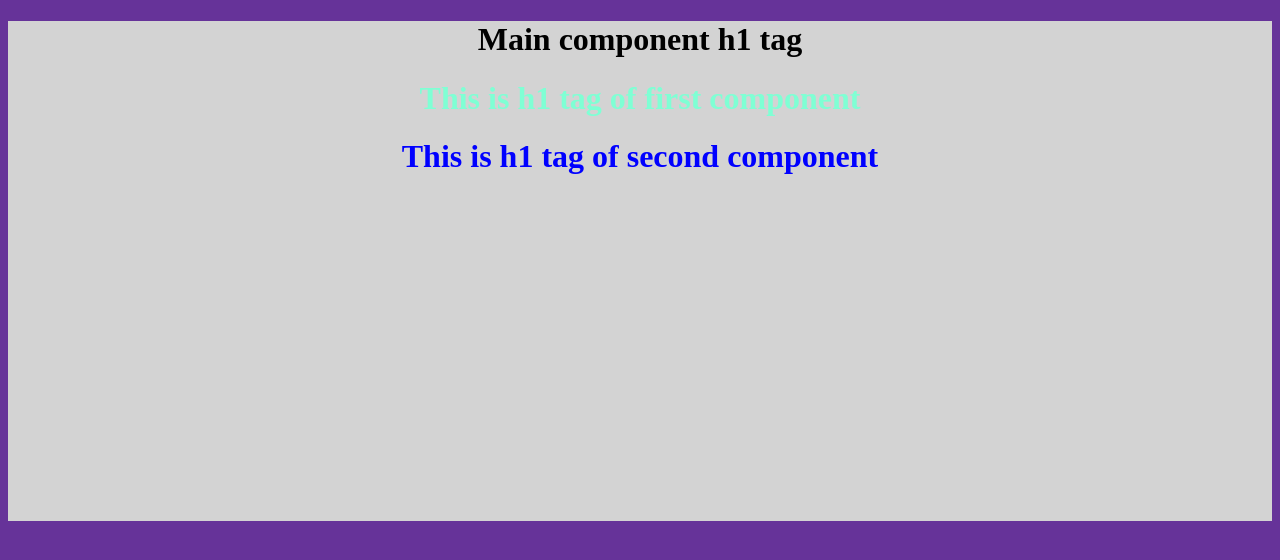
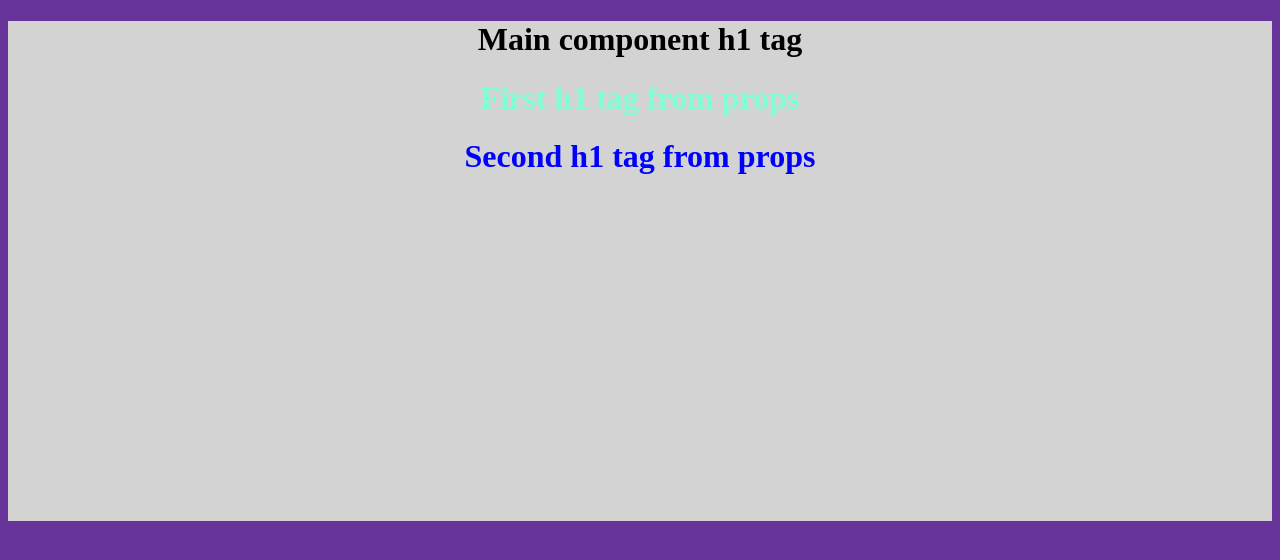
Before and after one commit to 433MHz/vue-learning-20-04-2021, a Vue app: page / in a window 1280 px wide. Shown: the top 560 px of the page. Built offline with nearby package versions, Linux system fonts and the light colour scheme.

Commit message:
Data transfer between components using props (from parent to child)

```diff
--- a/src/App.vue
+++ b/src/App.vue
@@ -1,8 +1,8 @@
 <template>
   <div id="contentDiv">
     <h1>Main component h1 tag</h1>
-    <First></First>
-    <Second></Second>
+    <First title="First h1 tag from props"></First>
+    <Second title="Second h1 tag from props"></Second>
   </div>
 </template>
 
@@ -15,7 +15,7 @@ export default {
 
 }
 
-    First</script>
+</script>
 
 
 
--- a/src/components/First.vue
+++ b/src/components/First.vue
@@ -1,12 +1,12 @@
 <template>
-    <h1>This is h1 tag of first component</h1>
+    <h1>{{title}}</h1>
 </template>
 
 
 
 <script>
 export default {
-
+    props:['title']
 }
 </script>
 
--- a/src/components/Second.vue
+++ b/src/components/Second.vue
@@ -1,12 +1,12 @@
 <template>
-    <h1>This is h1 tag of second component</h1>
+    <h1>{{title}}</h1>
 </template>
 
 
 
 <script>
 export default {
-
+    props:['title']
 }
 </script>
 
```
